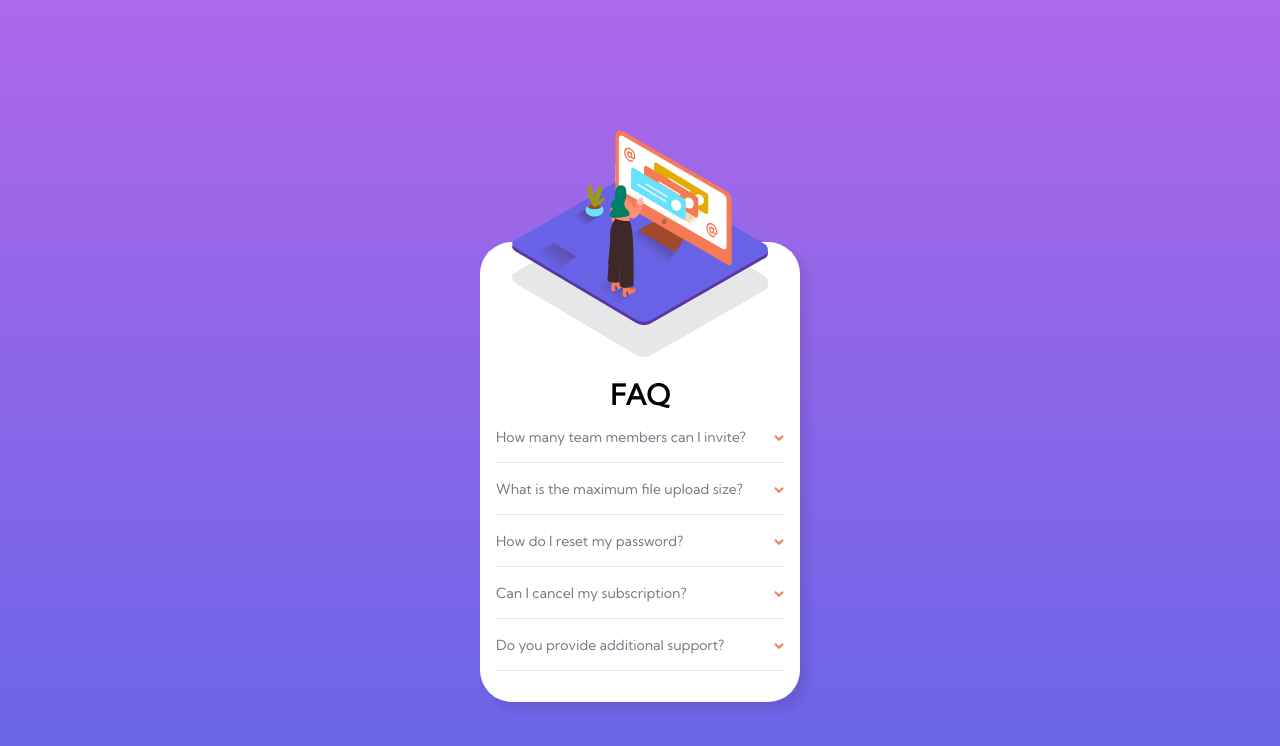
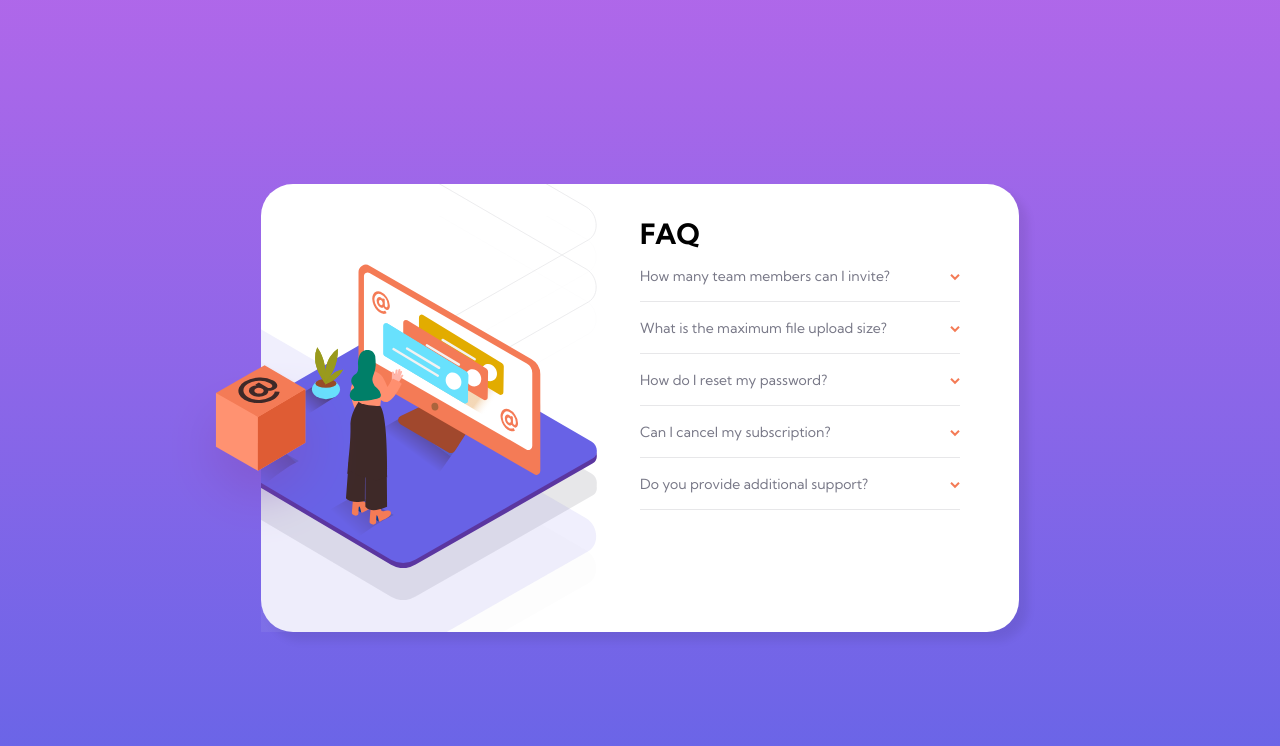
Before and after one commit to karan221/faq-accordion-card, a plain HTML site: page index.html in a window 1280 px wide. Drawn offline with Linux system fonts and the light colour scheme.

Commit message:
made responsive

```diff
--- a/index.html
+++ b/index.html
@@ -13,12 +13,9 @@
 
   <main>
     <div class="illustration">
-      <!-- <object type="image/svg+xml" data="images/illustration-woman-online-desktop.svg" class="logo">
-      </object> -->
-      <img src="images/illustration-woman-online-desktop.svg" alt="">
-
+      <img src="images/illustration-woman-online-mobile.svg" alt="" id="illustration">
     </div>
-    <div>
+    <div class="faq">
       <h1>FAQ</h1>
       <div>
         <details>
--- a/style.css
+++ b/style.css
@@ -1,4 +1,4 @@
-@import url('https://fonts.googleapis.com/css2?family=Kumbh+Sans&family=Outfit:wght@400;700&display=swap');
+@import url('https://fonts.googleapis.com/css2?family=Kumbh+Sans:wght@400;700&display=swap');
 
 h1, h2, h3, h4, h5, h6 {
   margin: 0;
@@ -17,7 +17,7 @@ body {
 }
 
 main {
-  width: 18rem;
+  width: 20rem;
   background: white;
   display: flex;
   flex-direction: column;
@@ -41,7 +41,7 @@ img {
 
 h1 {
   text-align: center;
-  font-weight: bolder;
+  font-weight: 700;
 }
 
 details {
@@ -89,3 +89,59 @@ hr {
 p {
   font-size: 13px;
 }
+
+.faq div {
+  height: 22rem;
+}
+
+@media (min-width: 1200px) {
+  main {
+    max-width: 1000px;
+    width: 60%;
+    height: 28rem;
+    flex-direction: row;
+    justify-content: space-around;
+    padding: 0;
+    margin: auto;
+    position: relative;
+  }
+  main > div {
+    width: 50%;
+    overflow: hidden;
+  }
+  .faq {
+    margin-top: 2rem;
+  }
+  .faq div {
+    max-width: 20rem;
+    padding-right: 2rem;
+    min-width: 280px;
+  }
+  h1 {
+    text-align: left;
+  }
+  .illustration {
+    align-items: center;
+    display: flex;
+    flex-direction: column;
+  }
+  img {
+    content: url("images/illustration-woman-online-desktop.svg");
+    background: url("images/bg-pattern-desktop.svg") no-repeat;
+    background-size: 200%;
+    background-position: right 0rem bottom -7rem;
+    width: 25rem;
+    margin: auto;
+    position: relative;
+    padding-top: 5rem;
+    padding-bottom: 5rem;
+    left: -4rem;
+  }
+  .illustration::after {
+    content: url("images/illustration-box-desktop.svg");
+    position: absolute;
+    top: 40%;
+    left: -6rem;
+  }
+
+}
```
